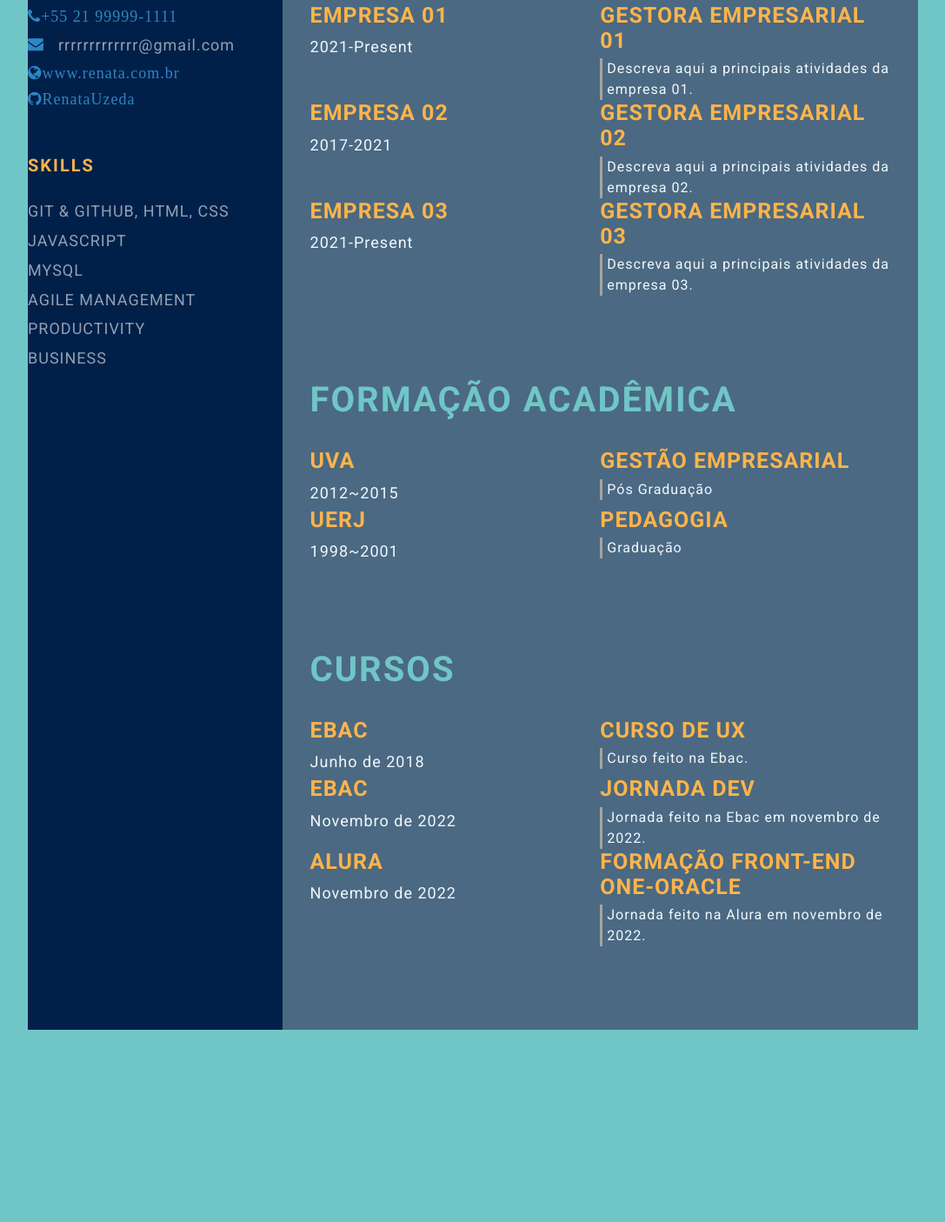
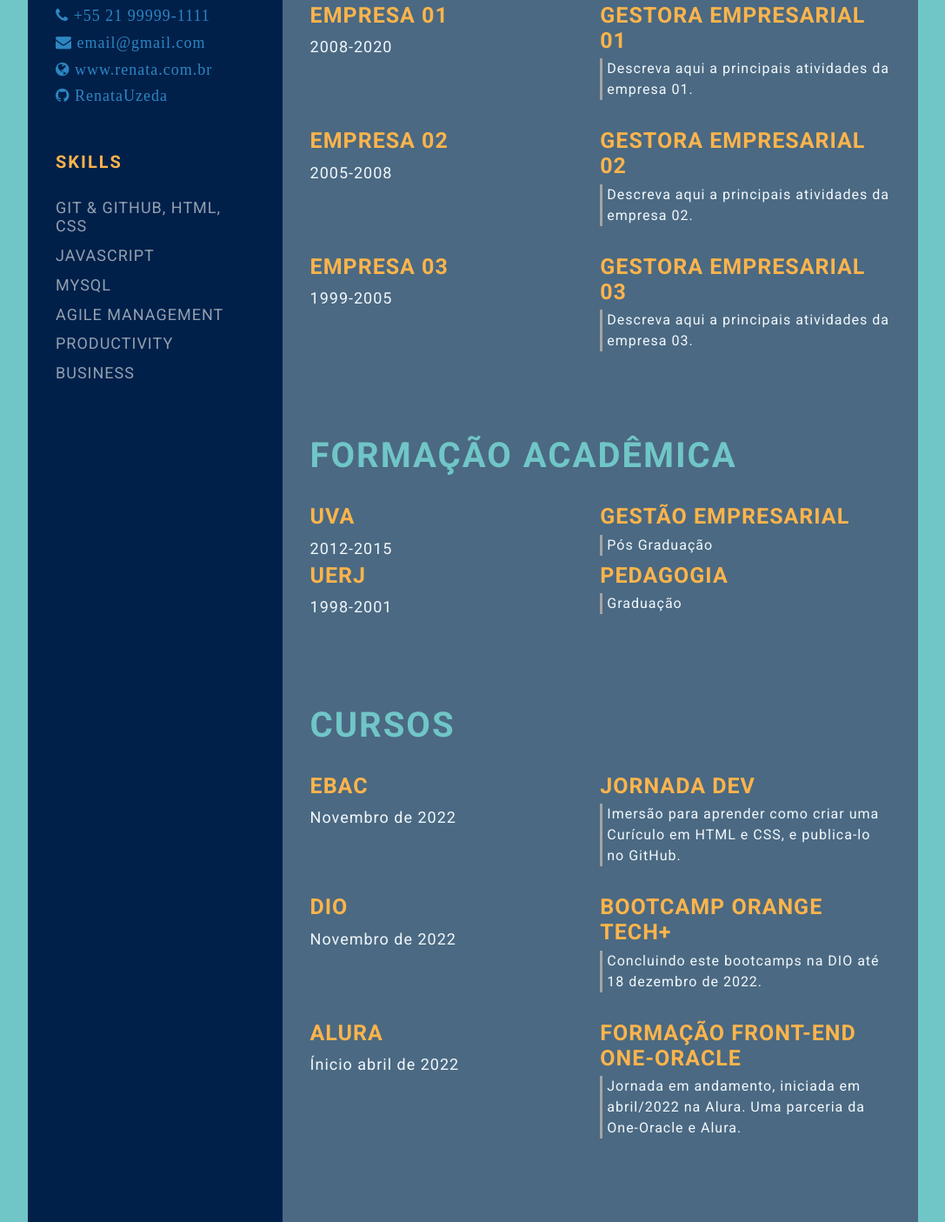
Before and after one commit to RenataUzeda/renatauzeda.github.io, a plain HTML site: page index.html in a window 1280 px wide. Shown: the part 571-1976 px from the top of the page at 87% size, without its empty margins (96-1183 px from the left). Before the commit the page ends 1787 px from the top, so only its background shows below. Drawn offline with Linux system fonts and the light colour scheme.

Commit message:
feat: add novo estilo ao projeto. (#7)
Altera o projeto corrigindo pequenos erros de estilo.

Autora: Renata Uzêda

```diff
--- a/index.html
+++ b/index.html
@@ -18,7 +18,7 @@
 <body>
    <main class="resume-contents">
       <section class="left-section">
-         <section class="left-section-contents">
+         <section class="left-section-content">
             <div class="profile">
                <img class="profile-image" src="img/profile-image.jpg" alt="Profile-image">
                <p class="name">Renata Uzêda</p>
@@ -27,10 +27,10 @@
             <div class="contact-info">
                <p class="left-title">Contato</p>
                <ul>
-                  <li><i class="fa fa-phone">+55 21 99999-1111</i></li>
-                  <li><i class="fa fa-envelope"></i>rrrrrrrrrrrrr@gmail.com</li>
-                  <li><i class="fa fa-globe">www.renata.com.br</i></li>
-                  <li><i class="fa fa-github">RenataUzeda</i></li>
+                  <li><i class="fa fa-phone"> +55 21 99999-1111</i></li>
+                  <li><i class="fa fa-envelope"> email@gmail.com</i></li>
+                  <li><i class="fa fa-globe"> www.renata.com.br</i></li>
+                  <li><i class="fa fa-github"> RenataUzeda</i></li>
                </ul>
             </div>
             <div class="skills">
@@ -50,10 +50,10 @@
             <div class="right-section-contents">
                <section class="about gap">
                   <div class="right-title">Sobre Mim</div>
-                  <p class="about-me-contents"><br>Olá, sou Renata Uzêda. <br>
+                  <p class="about-me-contents">Olá, sou Renata Uzêda.<br>
+                     <br>
                      Desenvolvedora Web Front-End em formação. Migrando carreira, participando de vários bootcamps e imersões nas principais plataformas de ensino: Ebac - Alura - DIO. <br>
-                     <br>Um pouco mais sobre o que faço.
-                     <br>Quais são minhas competências.
+                     <br>Estudando diariamente para aprimorar os conhecimentos que tenho na área de desenvolvimento web e aprender novas ferramentas.
                   </p>
                </section>
             <section class="experience gap">
@@ -61,7 +61,7 @@
                <div class="experience-contents">
                   <div class="exp-left">
                      <p class="exp-company-name">Empresa 01</p>
-                     <p class="exp-time-period">2021-Present</p>
+                     <p class="exp-time-period">2008-2020</p>
                   </div>
                   <div class="exp-rigth">
                      <p class="exp-position">Gestora Empresarial 01</p>
@@ -69,9 +69,11 @@
                         Descreva aqui a principais atividades da empresa 01.
                      </p>
                   </div>
+               </div>
+               <div class="experience-contents">
                   <div class="exp-left">
                      <p class="exp-company-name">Empresa 02</p>
-                     <p class="exp-time-period">2017-2021</p>
+                     <p class="exp-time-period">2005-2008</p>
                   </div>
                   <div class="exp-rigth">
                      <p class="exp-position">Gestora Empresarial 02</p>
@@ -79,9 +81,11 @@
                         Descreva aqui a principais atividades da empresa 02.
                      </p>
                   </div>
+               </div>
+               <div class="experience-contents">
                   <div class="exp-left">
                      <p class="exp-company-name">Empresa 03</p>
-                     <p class="exp-time-period">2021-Present</p>
+                     <p class="exp-time-period">1999-2005</p>
                   </div>
                   <div class="exp-rigth">
                      <p class="exp-position">Gestora Empresarial 03</p>
@@ -96,7 +100,7 @@
                <div class="education-contents">
                   <div class="education-left">
                      <p class="education-school-name">UVA</p>
-                     <p class="educationp-time-period">2012~2015</p>
+                     <p class="educationp-time-period">2012-2015</p>
                   </div>
                   <div class="education-right">
                      <p class="education-subject">Gestão Empresarial</p>
@@ -104,7 +108,7 @@
                   </div>
                   <div class="education-left">
                      <p class="education-school-name">UERJ</p>
-                     <p class="educationp-time-period">1998~2001</p>
+                     <p class="educationp-time-period">1998-2001</p>
                   </div>
                   <div class="education-right">
                      <p class="education-subject">Pedagogia</p>
@@ -117,32 +121,36 @@
                <div class="awards-contents">
                   <div class="awards-left">
                      <p class="awards-company-name">Ebac</p>
-                     <p class="awards-time-period">Junho de 2018</p>
-                  </div>
-                  <div class="awards-right">
-                     <p class="awards-name">Curso de Ux</p>
-                     <p class="awards-desc">
-                        Curso feito na Ebac.
-                     </p>
-                  </div>
-                  <div class="awards-left">
-                     <p class="awards-company-name">Ebac</p>
                      <p class="awards-time-period">Novembro de 2022</p>
                   </div>
                   <div class="awards-right">
                      <p class="awards-name">Jornada Dev</p>
                      <p class="awards-desc">
-                        Jornada feito na Ebac em novembro de 2022.
+                        Imersão para aprender como criar uma Curículo em HTML e CSS, e publica-lo no GitHub.
                      </p>
                   </div>
+               </div>
+               <div class="awards-contents">
+                  <div class="awards-left">
+                     <p class="awards-company-name">Dio</p>
+                     <p class="awards-time-period">Novembro de 2022</p>
+                  </div>
+                  <div class="awards-right">
+                     <p class="awards-name">Bootcamp Orange Tech+</p>
+                     <p class="awards-desc">
+                        Concluindo este bootcamps na DIO até 18 dezembro de 2022.
+                     </p>
+                  </div>
+               </div>
+               <div class="awards-contents">
                   <div class="awards-left">
                      <p class="awards-company-name">Alura</p>
-                     <p class="awards-time-period">Novembro de 2022</p>
+                     <p class="awards-time-period">Ínicio abril de 2022</p>
                   </div>
                   <div class="awards-right">
                      <p class="awards-name">Formação Front-End One-Oracle</p>
                      <p class="awards-desc">
-                        Jornada feito na Alura em novembro de 2022.
+                        Jornada em andamento, iniciada em abril/2022 na Alura. Uma parceria da One-Oracle e Alura.
                      </p>
                   </div>
                </div>
--- a/style.css
+++ b/style.css
@@ -76,6 +76,7 @@ body {
     display: flex;
     align-items: center;
     padding-top: 3rem;
+
 }
 
 .contact-info ul {
```
